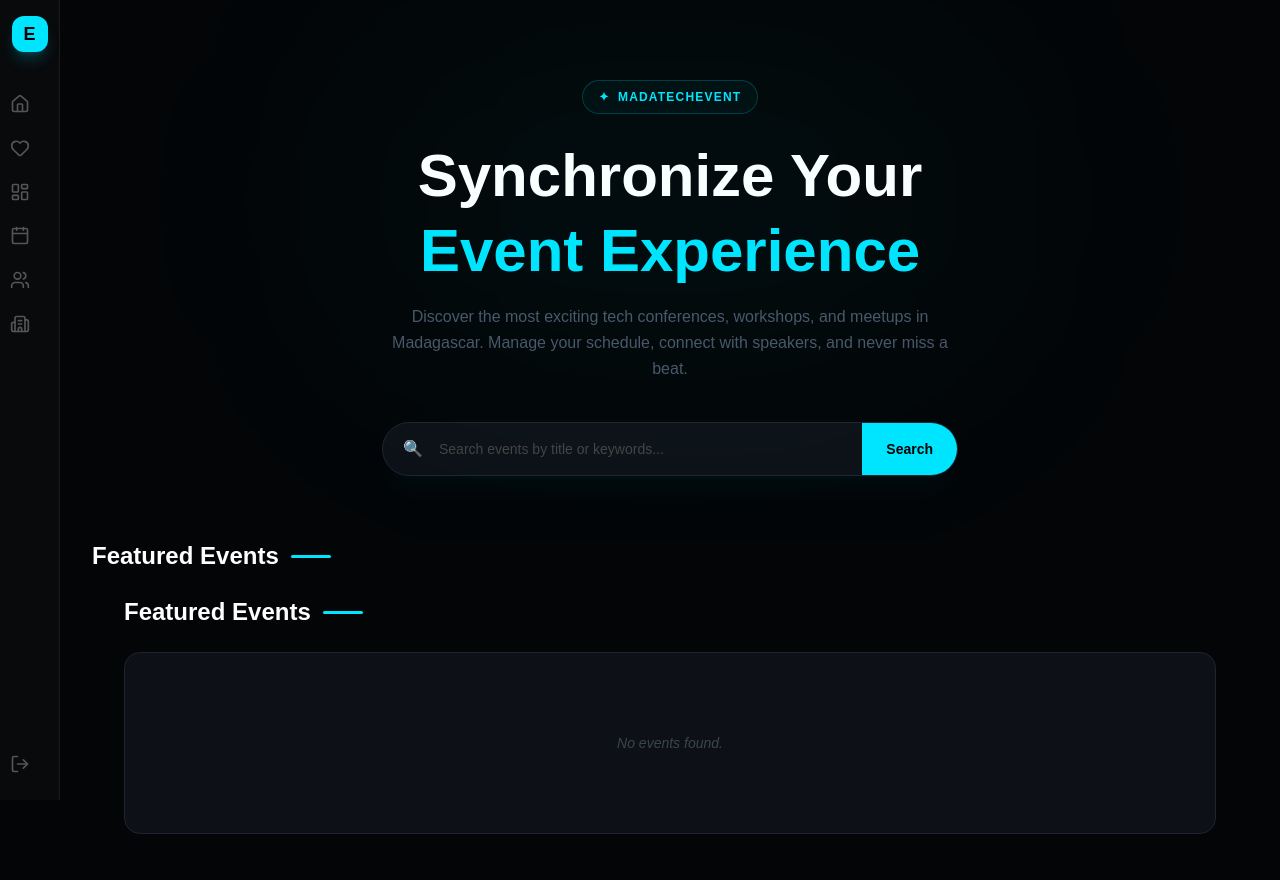
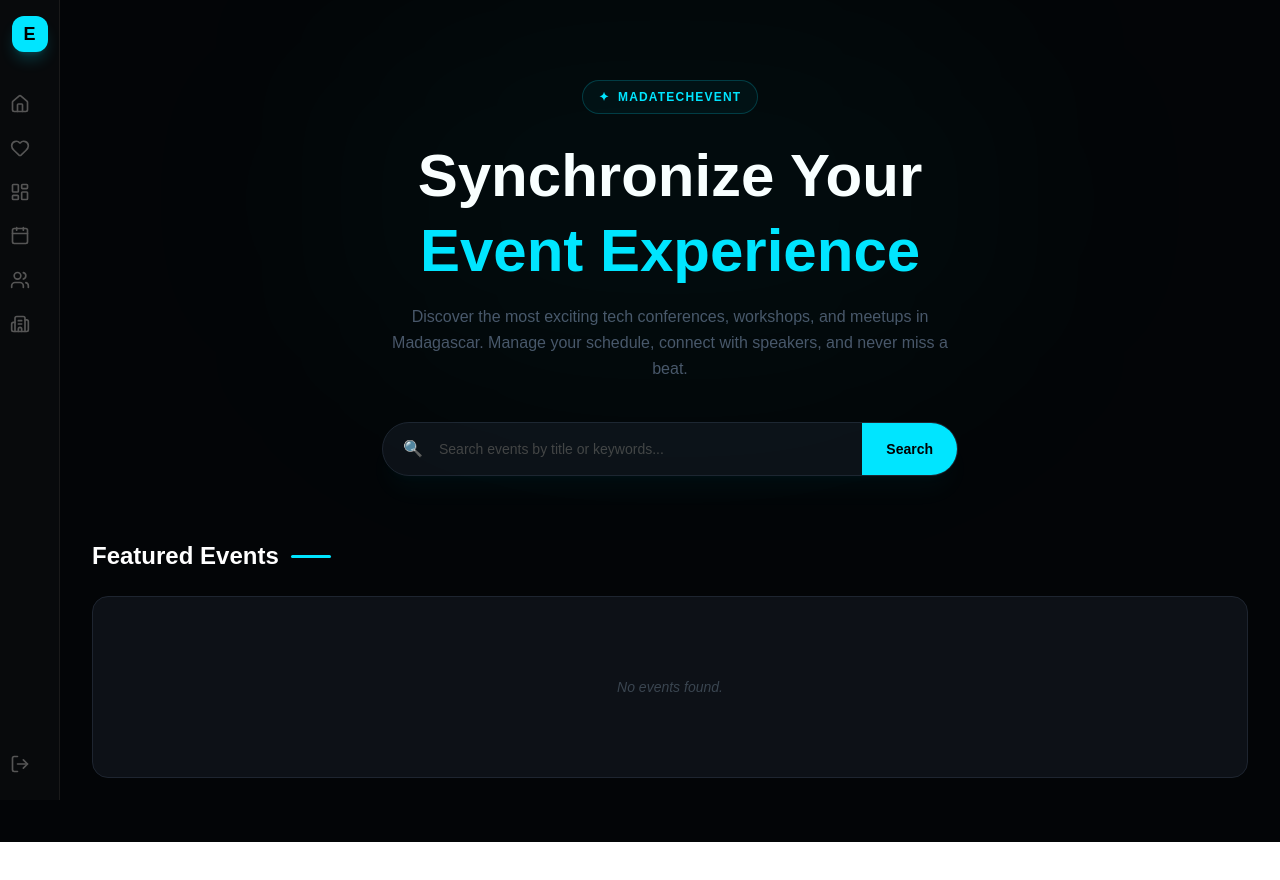
Before and after one commit to Proxima-Devs/EventSync, a Next.js app: page /main in a window 1280 px wide. Shown: the top 880 px of the page. After the commit the page ends 842 px from the top, so only its background shows below. Built offline with nearby package versions, Linux system fonts and the light colour scheme.

Commit message:
feat(home): Delete the double of the Section Featured Events in Home

```diff
--- a/app/(main)/main/page.tsx
+++ b/app/(main)/main/page.tsx
@@ -55,20 +55,12 @@ export default function HomePage() {
                         <div className="h-[3px] w-10 bg-[#00E5FF] rounded-full" />
                     </div>
                 </div>
-                <section className="px-8 pb-16">
-                    <div className="flex items-center justify-between mb-6">
-                        <div className="flex items-center gap-3">
-                            <h2 className="text-2xl font-black">Featured Events</h2>
-                            <div className="h-[3px] w-10 bg-[#00E5FF] rounded-full" />
-                        </div>
-                    </div>{/* Grid */}
-                    <div className="grid gap-4 md:grid-cols-2 lg:grid-cols-3">
-                        {/* TODO: remplacer par appel API */}
-                        <div className="rounded-2xl border border-[#1e2530] bg-[#0d1117] py-20 col-span-full text-center text-[#3a4550] italic text-sm">
-                            No events found.
-                        </div>
+                <div className="grid gap-4 md:grid-cols-2 lg:grid-cols-3">
+                    {/* TODO: remplacer par appel API */}
+                    <div className="rounded-2xl border border-[#1e2530] bg-[#0d1117] py-20 col-span-full text-center text-[#3a4550] italic text-sm">
+                        No events found.
                     </div>
-                </section>
+                </div>
             </section>
         </main>
     );
```
